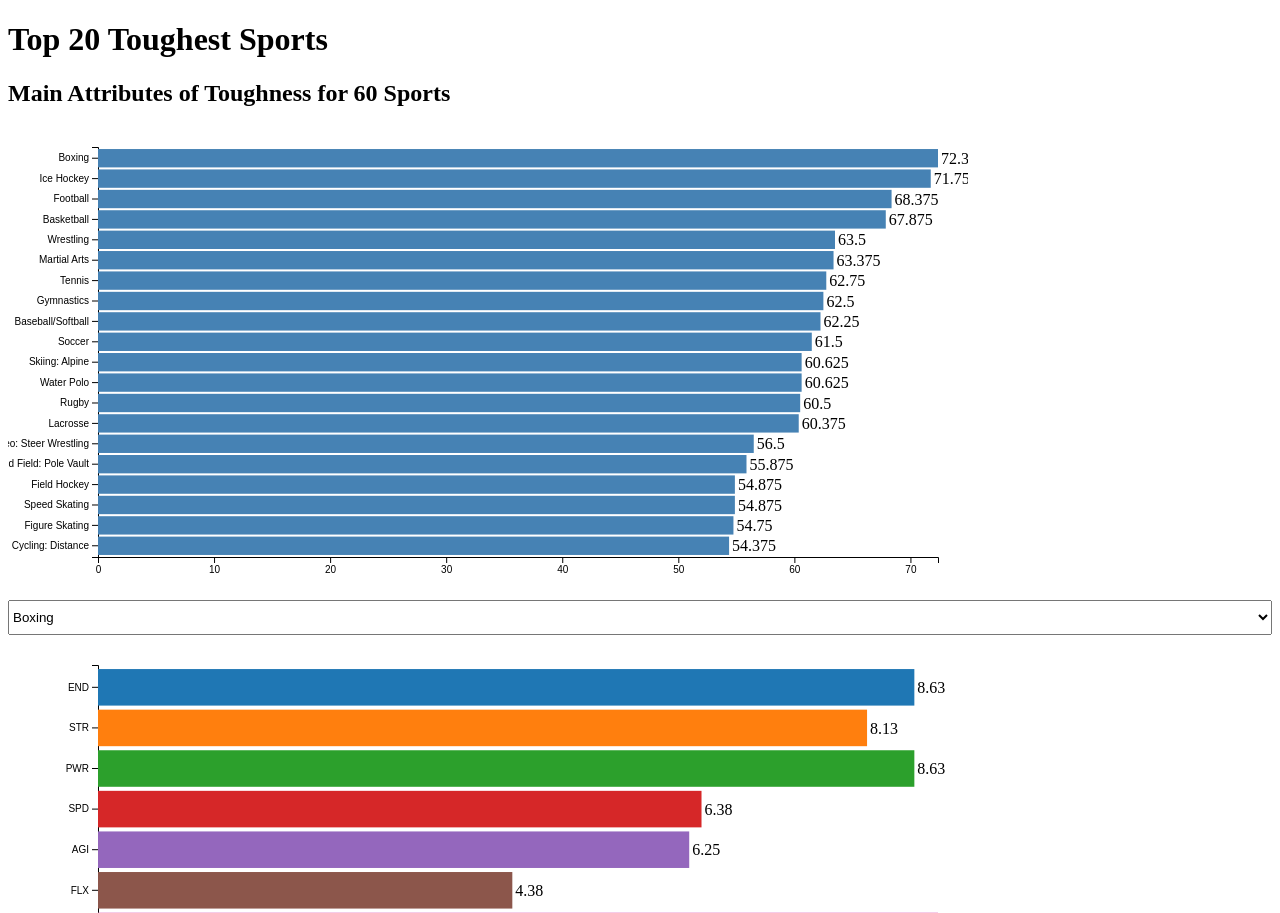
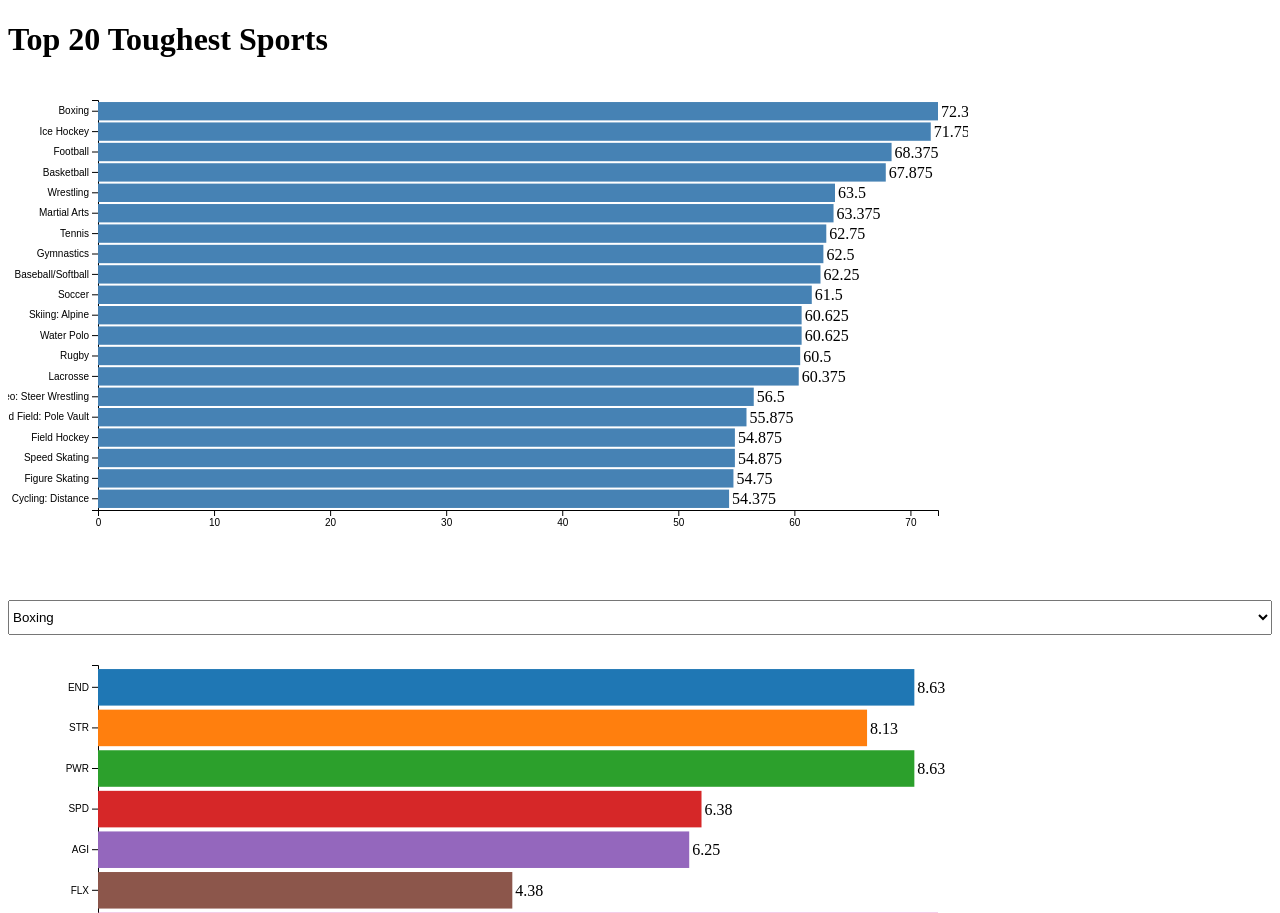
Before and after one commit to DhyayThakrar/GOAT, a website: page index.html in a window 1280 px wide. Shown: the top 913 px of the page. Drawn offline with nearby package versions, Linux system fonts and the light colour scheme.

Commit message:
Update index.html

```diff
--- a/index.html
+++ b/index.html
@@ -20,7 +20,6 @@
 </head>
 <body>
     <div id="rank-chart">
-        <h2>Main Attributes of Toughness for 60 Sports</h2>
     </div>
     <div id="dropdown"></div>
     <div id="chart"></div>
```
